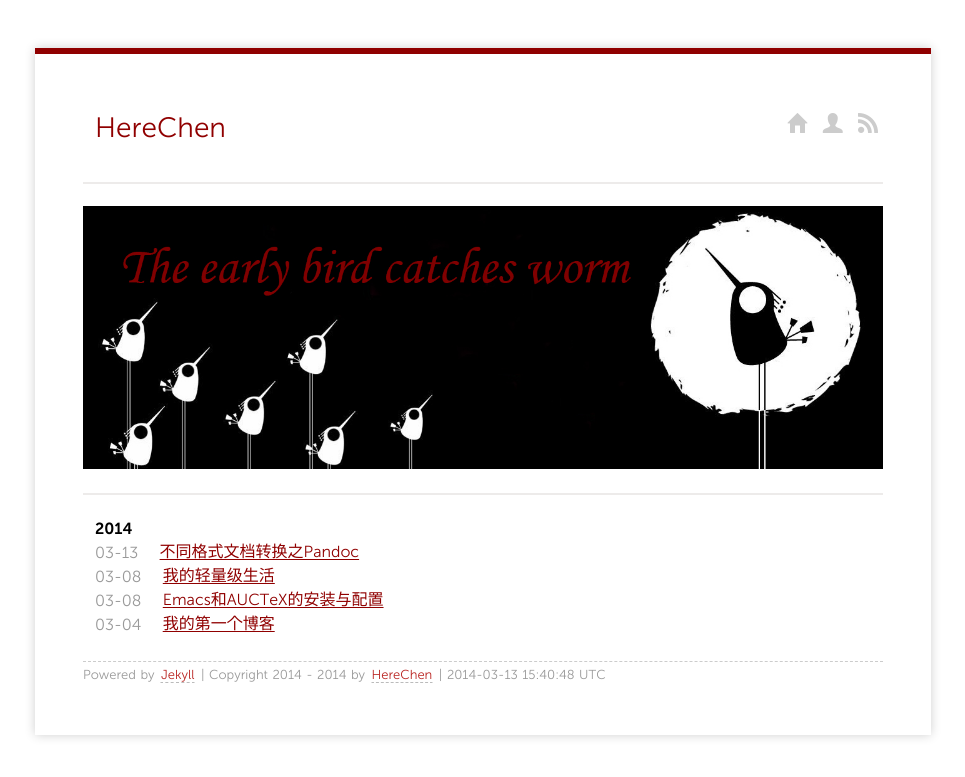
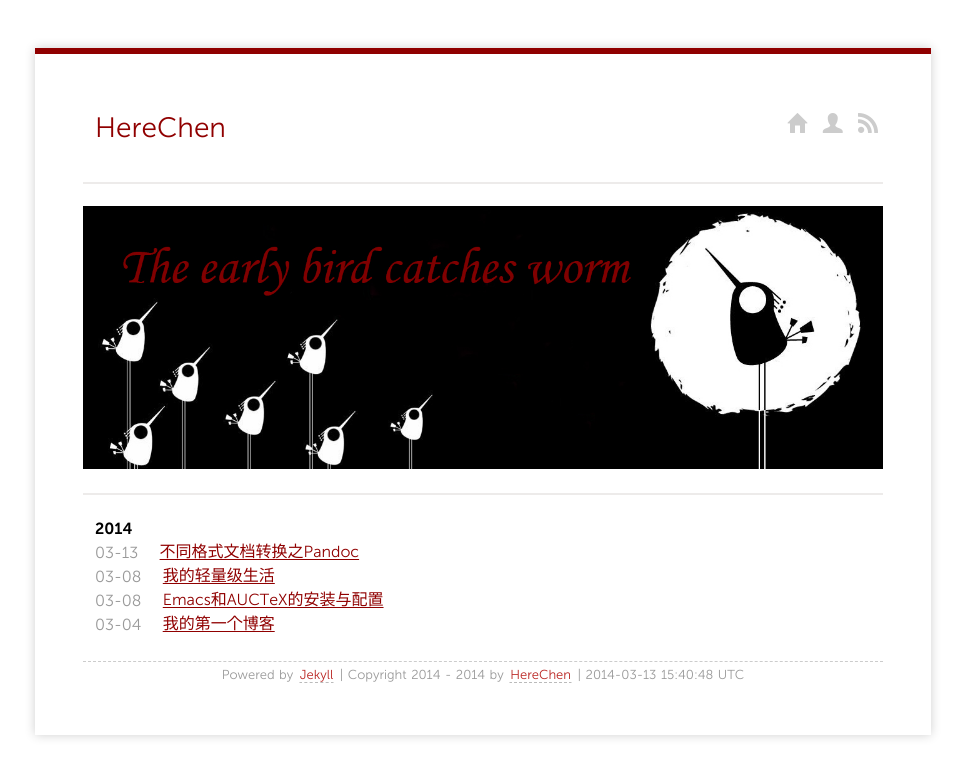
Before and after one commit to Xuezhiyuanlin/herechen.github.io, a Jekyll site: the page built from index.html, in a window 1280 px wide. Shown: the top 777 px of the page, without its empty margins (157-1122 px from the left). Built offline with Jekyll 4.4.1, drawn with Linux system fonts in a browser that asks for light colours.

Commit message:
herechen

```diff
--- a/_layouts/default.html
+++ b/_layouts/default.html
@@ -35,7 +35,9 @@
 
 	        <footer>
 		        <p>
-		        <small>Powered by <a href="https://github.com/mojombo/jekyll">Jekyll</a> | Copyright 2014 - {{site.time | date:"%Y"}} by <a href="http://herechen.github.io">HereChen</a> | <span class="label label-info">{{site.time | date:"%Y-%m-%d %H:%M:%S %Z"}}</span></small>
+			        <small>
+				        Powered by <a href="https://github.com/mojombo/jekyll">Jekyll</a> | Copyright 2014 - {{site.time | date:"%Y"}} by <a href="http://herechen.github.io">HereChen</a> | <span class="label label-info">{{site.time | date:"%Y-%m-%d %H:%M:%S %Z"}}</span>
+			        </small>
 		        </p>
 		    </footer>
 
--- a/media/css/screen.css
+++ b/media/css/screen.css
@@ -231,6 +231,7 @@ background: #83BF73;
 
 
 footer{
+text-align:center;
 display:block;
 border-top: 1px dashed #CCC;
 }
```
